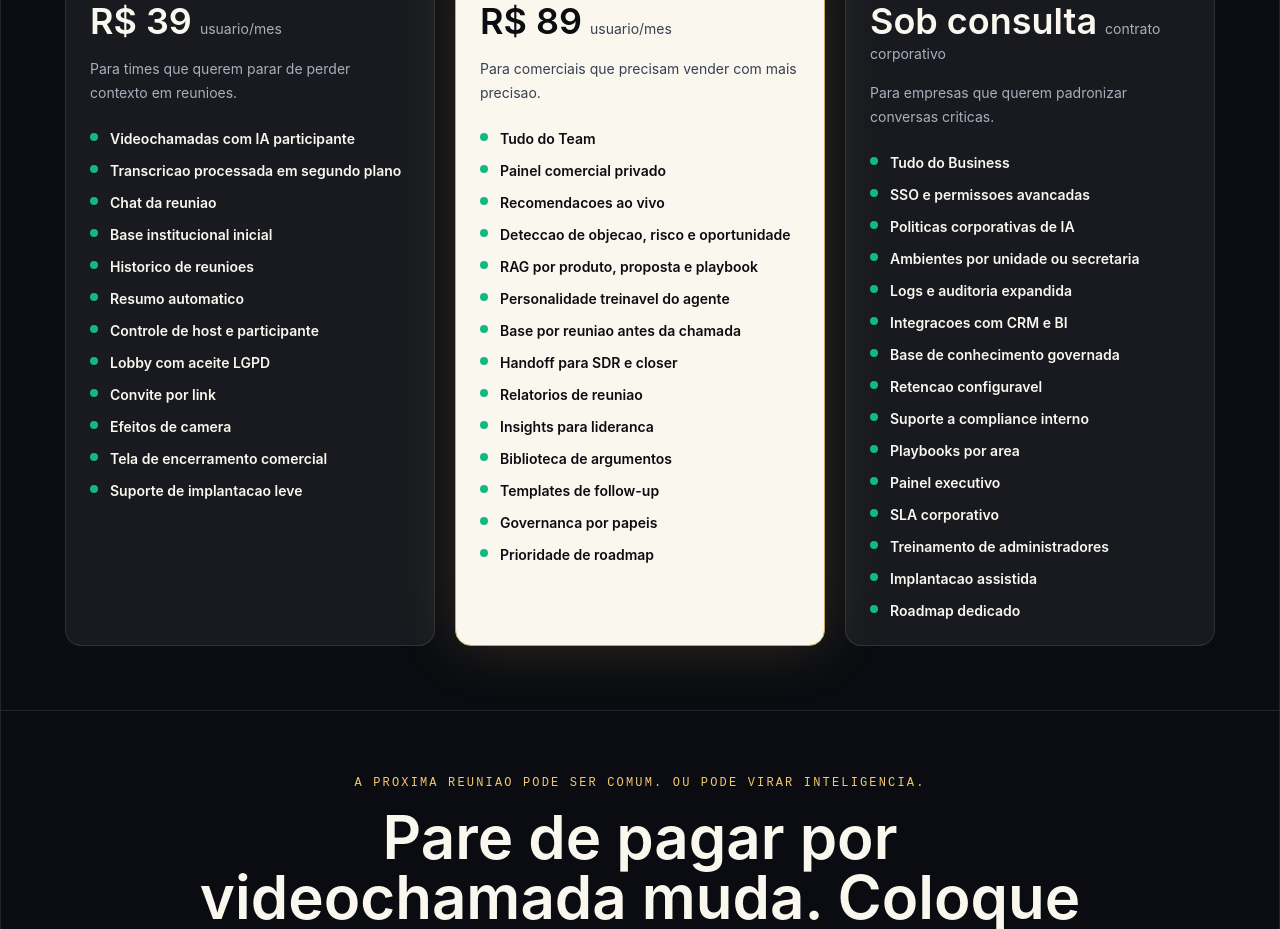
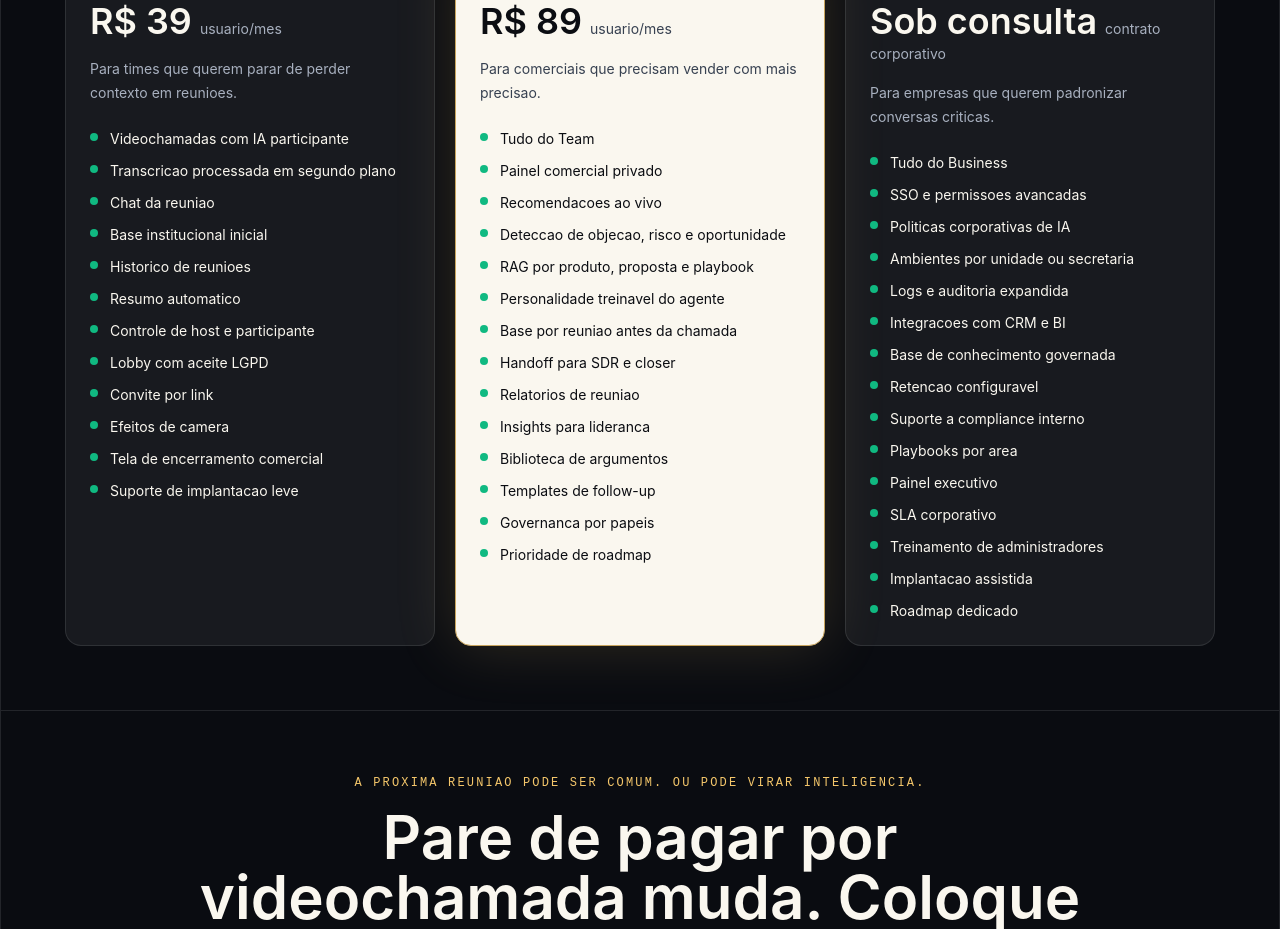
Before and after one commit to Renatcg/um-meeting-ai, a Next.js app in the folder apps/web/: page /meeting-ended in a window 1280 px wide. Shown: the part 6200-7129 px from the top of the page. Built offline with nearby package versions, Linux system fonts and the light colour scheme.

Commit message:
Reduce plan benefit text weight

```diff
--- a/apps/web/app/meeting-ended/page.tsx
+++ b/apps/web/app/meeting-ended/page.tsx
@@ -930,7 +930,7 @@ export default function MeetingEndedPage() {
                 </p>
                 <ul className="mt-6 space-y-3">
                   {plan.items.map((item) => (
-                    <li className="flex gap-3 text-sm font-semibold" key={item}>
+                    <li className="flex gap-3 text-sm font-normal" key={item}>
                       <span className="mt-1 h-2 w-2 rounded-full bg-[#10B981]" />
                       <span>{item}</span>
                     </li>
```
